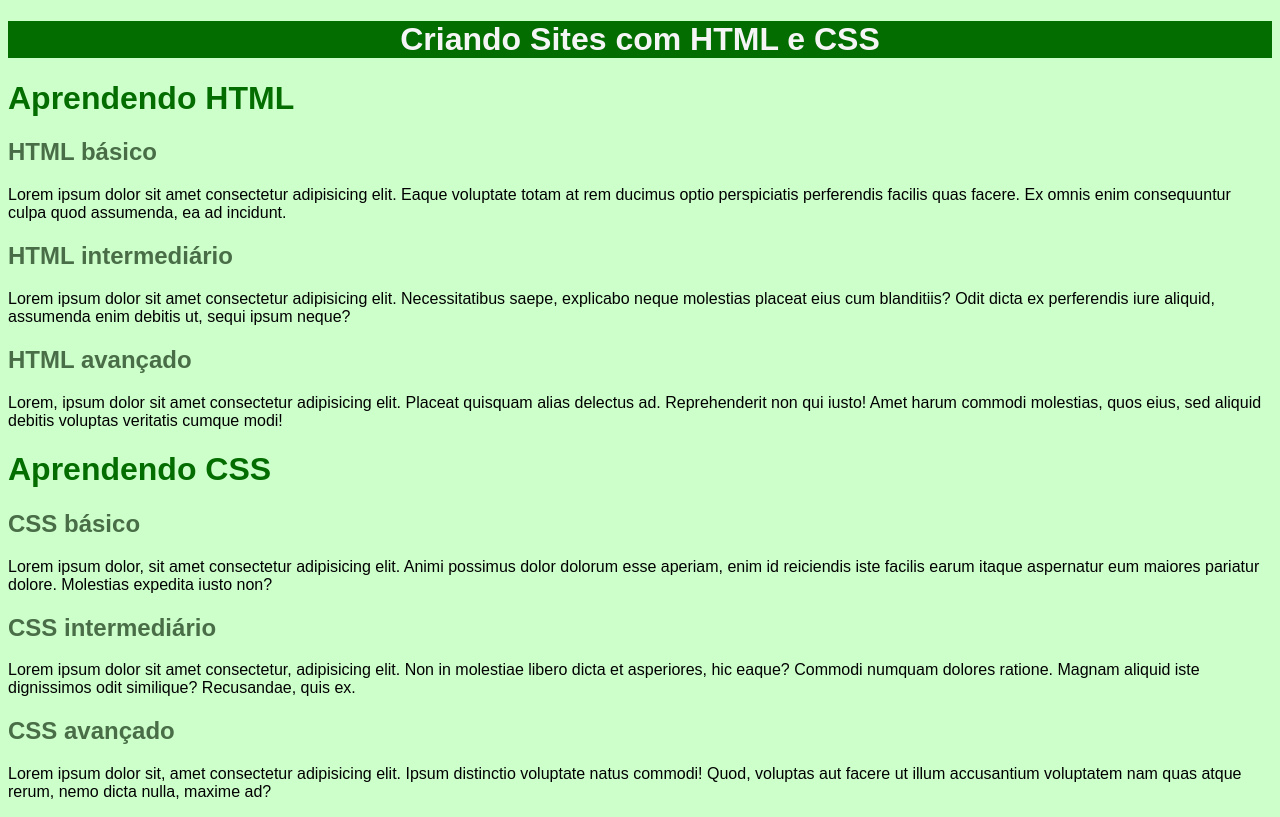
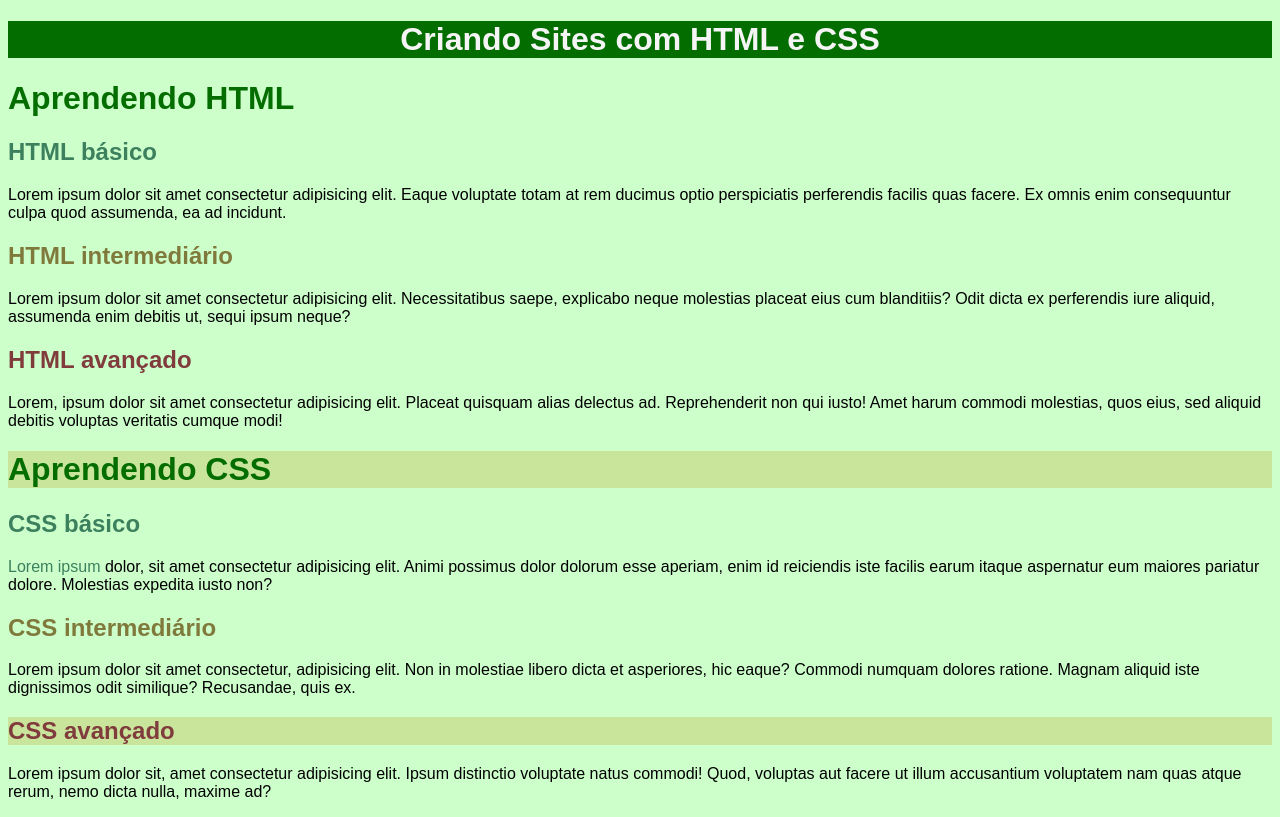
Before and after one commit to SrEMMs/HTML-CSS, a plain HTML site: page exercicios/ex019/seletor01.html in a window 1280 px wide. Drawn offline with Linux system fonts and the light colour scheme.

Commit message:
Class e ID

```diff
--- a/exercicios/ex019/seletor01.html
+++ b/exercicios/ex019/seletor01.html
@@ -8,22 +8,22 @@
     <link rel="stylesheet" href="style.css">
 </head>
 <body>
-    <h1 id="principal">Criando Sites com HTML e CSS</h1>
+    <h1 id="principal" class="destaque">Criando Sites com HTML e CSS</h1>
+
     <h1>Aprendendo HTML</h1>
-
-    <h2>HTML básico</h2>
+    <h2 class="basico">HTML básico</h2>
     <p>Lorem ipsum dolor sit amet consectetur adipisicing elit. Eaque voluptate totam at rem ducimus optio perspiciatis perferendis facilis quas facere. Ex omnis enim consequuntur culpa quod assumenda, ea ad incidunt.</p>
-    <h2>HTML intermediário</h2>
+    <h2 class="intermediario">HTML intermediário</h2>
     <p>Lorem ipsum dolor sit amet consectetur adipisicing elit. Necessitatibus saepe, explicabo neque molestias placeat eius cum blanditiis? Odit dicta ex perferendis iure aliquid, assumenda enim debitis ut, sequi ipsum neque?</p>
-    <h2>HTML avançado</h2>
+    <h2 class="avancado">HTML avançado</h2>
     <p>Lorem, ipsum dolor sit amet consectetur adipisicing elit. Placeat quisquam alias delectus ad. Reprehenderit non qui iusto! Amet harum commodi molestias, quos eius, sed aliquid debitis voluptas veritatis cumque modi!</p>
 
-    <h1>Aprendendo CSS</h1>
-    <h2>CSS básico</h2>
-    <p>Lorem ipsum dolor, sit amet consectetur adipisicing elit. Animi possimus dolor dolorum esse aperiam, enim id reiciendis iste facilis earum itaque aspernatur eum maiores pariatur dolore. Molestias expedita iusto non?</p>
-    <h2>CSS intermediário</h2>
+    <h1 class="destaque">Aprendendo CSS</h1>
+    <h2 class="basico">CSS básico</h2>
+    <p><span class="basico">Lorem ipsum</span> dolor, sit amet consectetur adipisicing elit. Animi possimus dolor dolorum esse aperiam, enim id reiciendis iste facilis earum itaque aspernatur eum maiores pariatur dolore. Molestias expedita iusto non?</p>
+    <h2 class="intermediario">CSS intermediário</h2>
     <p>Lorem ipsum dolor sit amet consectetur, adipisicing elit. Non in molestiae libero dicta et asperiores, hic eaque? Commodi numquam dolores ratione. Magnam aliquid iste dignissimos odit similique? Recusandae, quis ex.</p>
-    <h2>CSS avançado</h2>
+    <h2 class="avancado destaque">CSS avançado</h2>
     <p>Lorem ipsum dolor sit, amet consectetur adipisicing elit. Ipsum distinctio voluptate natus commodi! Quod, voluptas aut facere ut illum accusantium voluptatem nam quas atque rerum, nemo dicta nulla, maxime ad?</p>
 </body>
 </html>
--- a/exercicios/ex019/style.css
+++ b/exercicios/ex019/style.css
@@ -1,8 +1,8 @@
 @charset "UTF-8";
 
 /*
-    Em HTML é id    = em CSS é #
-    EM HTML é class = em CSS é .
+    Em HTML é id    = em CSS é # (só pode um elemento por HTML)
+    EM HTML é class = em CSS é . (pode vários elementos)
 */
 
 body{
@@ -23,3 +23,19 @@ h1#principal{
 h2{
     color: rgb(73, 109, 71);
 }
+
+.basico{
+    color: #3C805E;
+}
+
+.intermediario{
+    color: #80793C;
+}
+
+.avancado{
+    color: #803C3C;
+}
+
+.destaque{
+    background-color: #C5C56070;
+}
```
